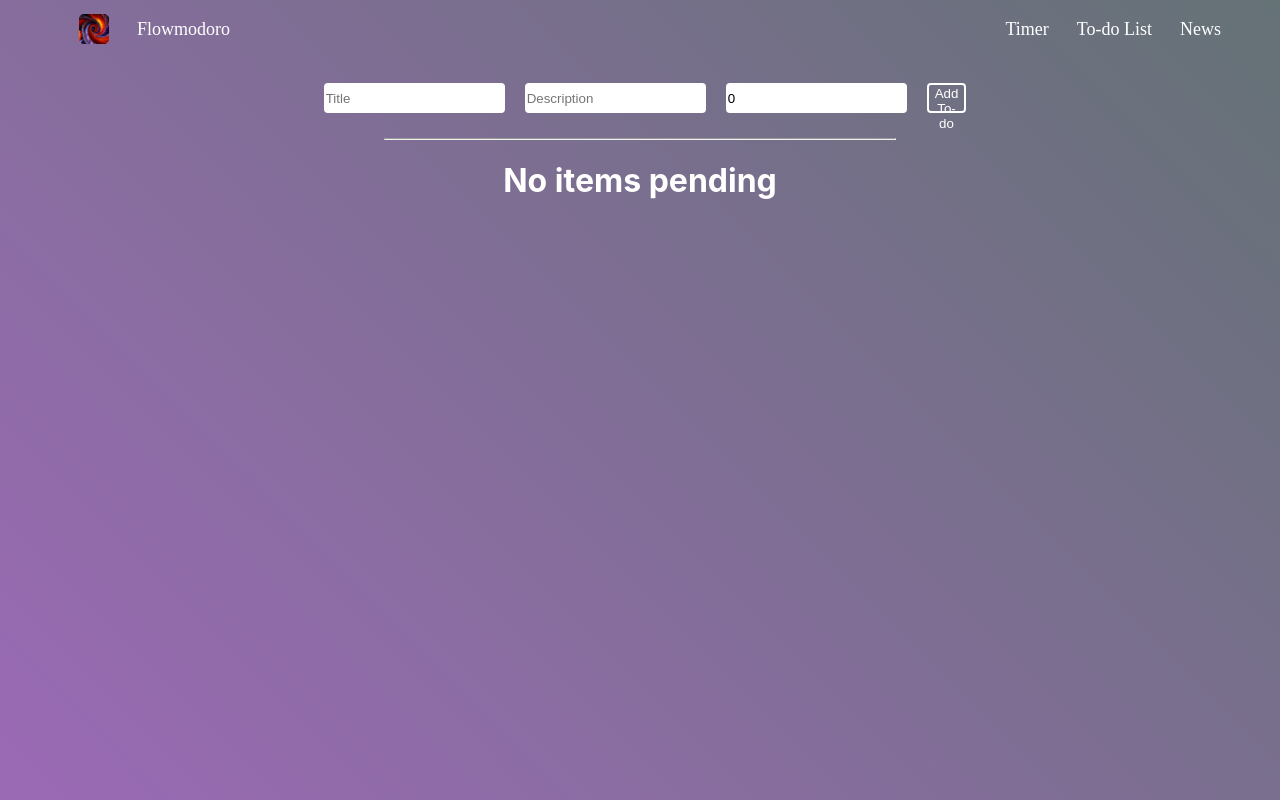
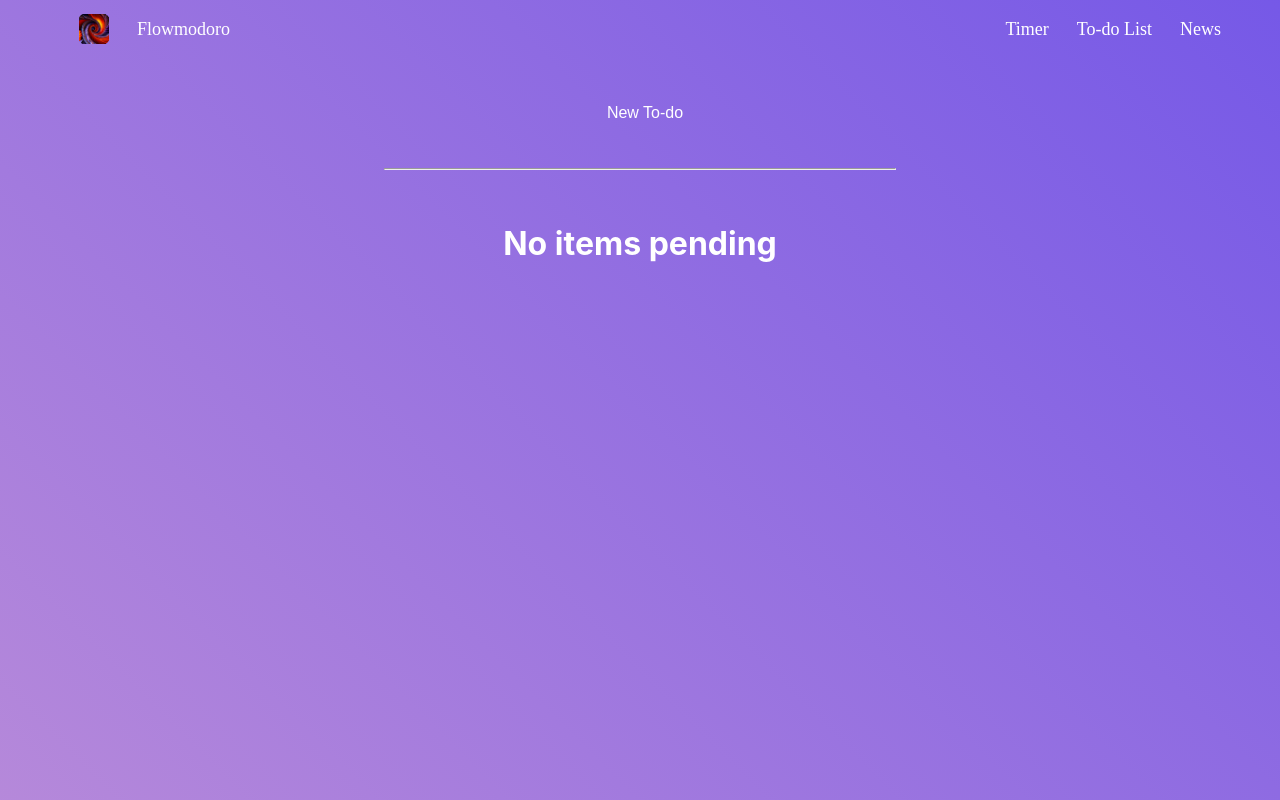
Before and after one commit to dhanushk03/flowmoro, a React (Create React App) app in the folder timerapp/: page /todolist in a window 1280 px wide. Built offline with nearby package versions, Linux system fonts and the light colour scheme; a web font is replaced by a local one.

Commit message:
Improved the todo-list add item UI

```diff
--- a/timerapp/package.json
+++ b/timerapp/package.json
@@ -10,6 +10,7 @@
     "react-dom": "^18.2.0",
     "react-router-dom": "^6.14.2",
     "react-scripts": "5.0.1",
+    "uuid": "^9.0.0",
     "web-vitals": "^2.1.4"
   },
   "scripts": {
--- a/timerapp/src/App.css
+++ b/timerapp/src/App.css
@@ -4,7 +4,8 @@
   margin: 0;
   padding: 0;
   /* background: linear-gradient(45deg, rgb(58, 15, 88), #da61ff, green) scroll; */
-  background: linear-gradient(45deg, #da61ff, green) scroll;
+  /* background: linear-gradient(45deg, #da61ff, green) scroll; */
+  background: linear-gradient(45deg, pink, blue);
   background-size: 400% 400%;
   /* animation: gradient_anim 60s ease infinite; */
 }
@@ -61,7 +62,6 @@
   margin-left: auto;
   margin-right: auto;
   width: 600px;
-  background: transparent;
 }
 
 #addTaskForm {
@@ -69,9 +69,10 @@
   margin-left: auto;
   margin-right: auto;
   margin-top: 25px;
-  align-items: stretch;
+  margin-bottom: 25px;
+  align-items: center;
   justify-content: center;
-  height: 30px;
+  height: 60px;
 }
 
 #taskList {
@@ -82,25 +83,64 @@
   margin-left: 10px;
   margin-right: 10px;
   display: block;
-  border-radius: 4px;
+  /* border-radius: 4px; */
+  outline: none;
+}
+
+#taskTitle, #taskDescription, #taskDeadline {
+  background: transparent;
   border: none;
+  margin-bottom: 10px;
+  font-size: medium;
+  color: white;
+}
+
+.form-left {
+  margin-right: 25px;
+}
+
+#taskTitle, #taskDescription {
+  border-bottom: 1px solid white;
+  width: 250px;
+}
+
+#taskDeadline {
+  width: 75px;
+  text-align: center;
 }
 
 #addTaskButton {
+  --r: 50;
+  --a: 1;
+  --radius-percent: calc(calc(var(--r)) * 1%);
+  font-size: medium;
   margin-left: 10px;
-  border-radius: 4px;
   background: transparent;
   color: white;
-  border: 2px solid white;
+  border: none;
+  border-radius: var(--radius-percent);
+  aspect-ratio: var(--a);
 }
 
 #addTaskButton:hover {
   cursor: pointer;
-  border-color: lightblue;
+  border: none;
+  background-color: lightblue;
+  border-bottom: 2px solid white;
+  transition: 0.2s;
 }
 
 .taskdivider {
   width: 85%;
+}
+
+::placeholder {
+  color: white;
+}
+
+#bottom-spacer {
+  height: 25px;
+  width: 100%
 }
 
 #emptymessage {
--- a/timerapp/src/Components/CountdownTimer/CountdownTimer.css
+++ b/timerapp/src/Components/CountdownTimer/CountdownTimer.css
@@ -60,7 +60,7 @@
     aspect-ratio: 1;
     border-radius: 50%;
     /* background: linear-gradient(45deg, rgb(58, 15, 88), #da61ff, green); */
-    background: linear-gradient(45deg, #da61ff, green);
+    background: linear-gradient(45deg, pink, blue);
     background-size: 400% 400%;
     /* animation: gradient_anim 60s ease infinite; */
     display: flex;
@@ -87,7 +87,7 @@
     display: flex;
     align-items: center;
     justify-content: center;
-    margin-top: 4vh;
+    margin-top: 30px;
     margin-bottom: auto;
 }
 
@@ -127,14 +127,11 @@
     margin-right: auto;
 }
 
-.playbutton:hover {
-    border-color: lightblue;
+.playbutton:hover, .resetbutton:hover {
+    border: none;
+    background-color: lightblue;
     cursor: pointer;
-}
-
-.resetbutton:hover {
-    border-color: lightblue;
-    cursor: pointer;
+    transition: 0.2s;
 }
 
 #startBtn {
--- a/timerapp/src/Components/CountdownTimer/CountdownTimer.js
+++ b/timerapp/src/Components/CountdownTimer/CountdownTimer.js
@@ -30,7 +30,10 @@ const CountdownTimer = (props) => {
         const time = JSON.parse(localStorage.getItem('remainingTime'));
         return time ? time : defaultRemainingTimeWork;
     });
-    const [paused, setPaused] = useState(true);
+    const [paused, setPaused] = useState(() => {
+        const bool = localStorage.getItem('paused');
+        return bool == 'false' ? false : true;
+    });
     const [workSession, setWorkSession] = useState(() => {
         const number = Number(localStorage.getItem('workSession'));
         return number ? number : defaultWorkSessionNumber;
@@ -56,6 +59,7 @@ const CountdownTimer = (props) => {
                 updateRemainingTime();
             }
             localStorage.setItem('remainingTime', JSON.stringify(remainingTime));
+            localStorage.setItem('paused', String(paused));
             localStorage.setItem('remainingTimeInSeconds', String(remainingTimeInSeconds));
             localStorage.setItem('isWork', String(isWork));
             localStorage.setItem('workSession', String(workSession));
--- a/timerapp/src/Components/TodoList/TodoList.js
+++ b/timerapp/src/Components/TodoList/TodoList.js
@@ -1,5 +1,6 @@
 import React from "react";
 import { useState, useEffect } from "react";
+import { v4 as uuidv4 } from 'uuid';
 import TodoListItem from "./TodoListItem.js";
 import "../../App.css"
 
@@ -7,7 +8,7 @@ const TodoList = () => {
   const [taskTitle, setTaskTitle] = useState("");
   const [taskDescription, setTaskDescription] = useState("");
   const [taskDeadline, setTaskDeadline] = useState(0);
-  const [currIdNum, setCurrIdNum] = useState(0);
+  const [showInputForm, setShowInputForm] = useState(false);
   const [todoList, setTodoList] = useState(() => {
     const localData = localStorage.getItem('todoList');
     return localData ? JSON.parse(localData) : [];
@@ -29,12 +30,16 @@ const TodoList = () => {
   };
 
   const addTask = () => {
-    const newTask = { title: taskTitle, description: taskDescription, deadline: taskDeadline, id: currIdNum, dateAdded: new Date().toLocaleDateString() };
+    if (!showInputForm) {
+      setShowInputForm((prevShowInputForm) => !prevShowInputForm);
+      return;
+    }
+    const newTask = { title: taskTitle, description: taskDescription, deadline: taskDeadline, id: uuidv4(), dateAdded: new Date().toLocaleDateString() };
     setTodoList([newTask, ...todoList]);
     setTaskTitle("");
     setTaskDescription("");
     setTaskDeadline(0);
-    setCurrIdNum((prevIdNum) => prevIdNum + 1)
+    setShowInputForm((prevShowInputForm) => !prevShowInputForm);
   };
 
   const completeTask = (id) => {
@@ -56,31 +61,46 @@ const TodoList = () => {
     );
   };
 
+  var radius = !showInputForm ? 50 : 0;
+  var aspect = !showInputForm ? 1 : 4;
+  var align = !showInputForm ? "center" : "left";
+
   return (
     <div id="todoList">
         <div id="addTaskForm">
+            {showInputForm &&
+            <div className="form-left">
               <input
                   type="text"
                   placeholder="Title"
                   name="taskTitle"
+                  id="taskTitle"
                   value={taskTitle}
                   onChange={handleChange}
               />
               <input
                   type="text"
-                placeholder="Description"
+                  placeholder="Description (optional)"
                   name="taskDescription"
+                  id="taskDescription"
                   value={taskDescription}
                   onChange={handleChange}
               />
+            </div>
+            }
+            <div className="form-right">
+              {showInputForm &&
               <input
                   type="Number"
                   placeholder="Deadline"
                   name="taskDeadline"
+                  id="taskDeadline"
                   value={taskDeadline}
                   onChange={handleChange}
               />
-            <button onClick={addTask} id="addTaskButton">Add To-do</button>
+              }
+              <button onClick={addTask} id="addTaskButton" style={{"--r": radius, "--a": aspect}}>{showInputForm? "Add To-do" : "New To-do"}</button>
+            </div>
         </div>
         <div id="taskList">
             {todoList.map((item) => {
@@ -100,7 +120,8 @@ const TodoList = () => {
                 </div>
               );
             })}
-            <hr className="taskdivider"></hr>
+            <hr className="taskdivider" id="bottom-divider"></hr>
+            <div id="bottom-spacer"></div>
             {todoList.length == 0 && <h1 id="emptymessage">No items pending</h1>}
         </div>
     </div>
--- a/timerapp/src/Components/TodoList/TodoListItem.css
+++ b/timerapp/src/Components/TodoList/TodoListItem.css
@@ -12,7 +12,8 @@
     background: transparent/**rgb(212, 138, 150)**/;
     color: white;
     width: 500px;
-    max-height: 93px;
+    height: 100%;
+    /* max-height: 85px; */
     font-family: "San Francisco";
     overflow-y: auto;
     border-radius: 10px;
@@ -64,6 +65,7 @@
     cursor: pointer;
     color: white;
     background-color: lightblue;
+    transition: 0.2s;
 }
 
 #tasktitle {
@@ -77,6 +79,7 @@
 }
 
 #taskdescription {
+    margin-top: 40px;
     margin-left: 5px;
     margin-right: 5px;
 }
--- a/timerapp/src/Components/TodoList/TodoListItem.js
+++ b/timerapp/src/Components/TodoList/TodoListItem.js
@@ -34,7 +34,7 @@ const TodoListItem = (props) => {
               </button>
             </div>
           </div>
-          <h2 id="tasktitle">{props.title}</h2>
+          <h3 id="tasktitle">{props.title}</h3>
           <p id="taskdateadded">{props.dateAdded}</p>
           <p id="taskdescription">{props.description}</p>
         </div>
--- a/timerapp/src/index.css
+++ b/timerapp/src/index.css
@@ -5,7 +5,7 @@ body {
     sans-serif;
   -webkit-font-smoothing: antialiased;
   -moz-osx-font-smoothing: grayscale;
-  min-width: 100vw;
+  min-width: max(600px, 100vw);
   min-height: 100vh;
 }
 
```
Also changed, not shown: 1 other file (tests, documents, lock files or other folders). Lines whose indentation alone changed are shown as unchanged.
